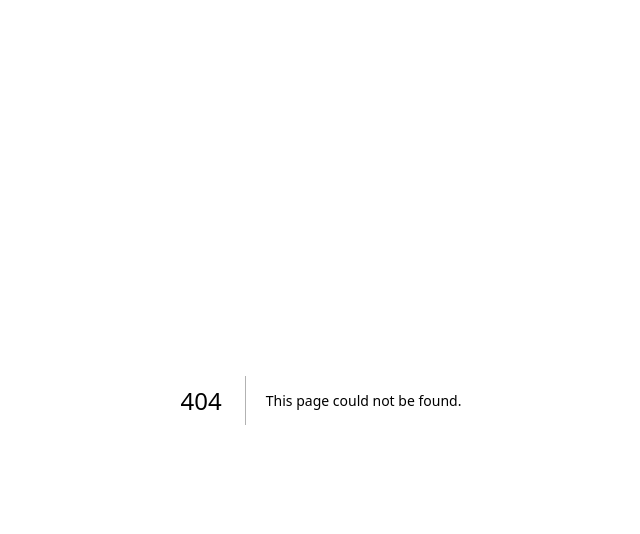
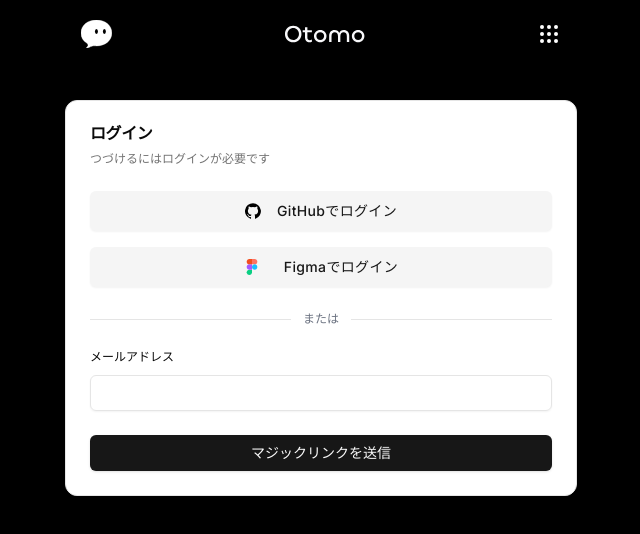
Before and after one commit to yicru/otomo, a Next.js app in the folder web/: page /auth/sign-in in a window 1280 px wide. Before the commit this address had no page. Shown: the top 534 px of the page, without its empty margins (319-959 px from the left). Built offline with nearby package versions, Linux system fonts and the light colour scheme.

Commit message:
add: SignInPage

```diff
--- /dev/null
+++ b/web/src/app/auth/layout.tsx
@@ -0,0 +1,15 @@
+import { Header } from '@/components/header'
+import React from 'react'
+
+type Props = {
+  children: React.ReactNode
+}
+
+export default function AuthLayout(props: Props) {
+  return (
+    <div className={'w-full max-w-lg mx-auto'}>
+      <Header />
+      <div>{props.children}</div>
+    </div>
+  )
+}
--- /dev/null
+++ b/web/src/app/auth/sign-in/page.tsx
@@ -0,0 +1,69 @@
+'use client'
+
+import { Button } from '@/components/ui/button'
+import {
+  Card,
+  CardContent,
+  CardDescription,
+  CardHeader,
+  CardTitle,
+} from '@/components/ui/card'
+import { Separator } from '@/components/ui/separator'
+import { SignInWithOtpForm } from '@/features/auth/components/sign-in-with-otp-form'
+
+export default function SignIn() {
+  return (
+    <div className={'pt-8'}>
+      <Card>
+        <CardHeader className={'gap-1'}>
+          <CardTitle>ログイン</CardTitle>
+          <CardDescription className={'text-xs'}>
+            つづけるにはログインが必要です
+          </CardDescription>
+        </CardHeader>
+
+        <CardContent>
+          <div className={'space-y-4'}>
+            <Button
+              className={'w-full tracking-wide'}
+              size={'lg'}
+              variant={'secondary'}
+            >
+              <img
+                src={'/github.svg'}
+                className={'h-4 w-4 mr-4'}
+                alt={'GitHub Logo'}
+              />
+              <span>GitHubでログイン</span>
+            </Button>
+
+            <Button
+              className={'w-full tracking-wide'}
+              size={'lg'}
+              variant={'secondary'}
+            >
+              <img
+                src={'/figma.svg'}
+                className={'h-4 w-4 mr-6'}
+                alt={'Figma Logo'}
+              />
+              <span>Figmaでログイン</span>
+            </Button>
+          </div>
+
+          <div className={'grid grid-cols-[1fr,60px,1fr] items-center mt-6'}>
+            <Separator />
+            <p className={'text-center text-xs font-medium text-gray-500'}>
+              または
+            </p>
+            <Separator />
+          </div>
+
+          <div className={'mt-4'}>
+            <SignInWithOtpForm />
+          </div>
+        </CardContent>
+      </Card>
+    </div>
+  )
+}
--- /dev/null
+++ b/web/src/features/auth/components/sign-in-with-otp-form.tsx
@@ -0,0 +1,56 @@
+import { Button } from '@/components/ui/button'
+import {
+  Form,
+  FormControl,
+  FormField,
+  FormItem,
+  FormLabel,
+  FormMessage,
+} from '@/components/ui/form'
+import { Input } from '@/components/ui/input'
+import { zodResolver } from '@hookform/resolvers/zod'
+import { useForm } from 'react-hook-form'
+import { z } from 'zod'
+
+const formSchema = z.object({
+  email: z.string(),
+})
+
+type FormValues = z.infer<typeof formSchema>
+
+export function SignInWithOtpForm() {
+  const form = useForm<FormValues>({
+    defaultValues: {
+      email: '',
+    },
+    resolver: zodResolver(formSchema),
+  })
+
+  const onSubmit = async (values: FormValues) => {
+    console.log(values)
+  }
+
+  return (
+    <Form {...form}>
+      <form onSubmit={form.handleSubmit(onSubmit)}>
+        <FormField
+          control={form.control}
+          name={'email'}
+          render={({ field }) => (
+            <FormItem>
+              <FormLabel className={'text-xs'}>メールアドレス</FormLabel>
+              <FormControl>
+                <Input required type={'email'} {...field} />
+              </FormControl>
+              <FormMessage />
+            </FormItem>
+          )}
+        />
+
+        <Button className={'mt-6 w-full'} type={'submit'}>
+          マジックリンクを送信
+        </Button>
+      </form>
+    </Form>
+  )
+}
```
Also changed, not shown: web/public/figma.svg (added), web/public/github.svg (added).
